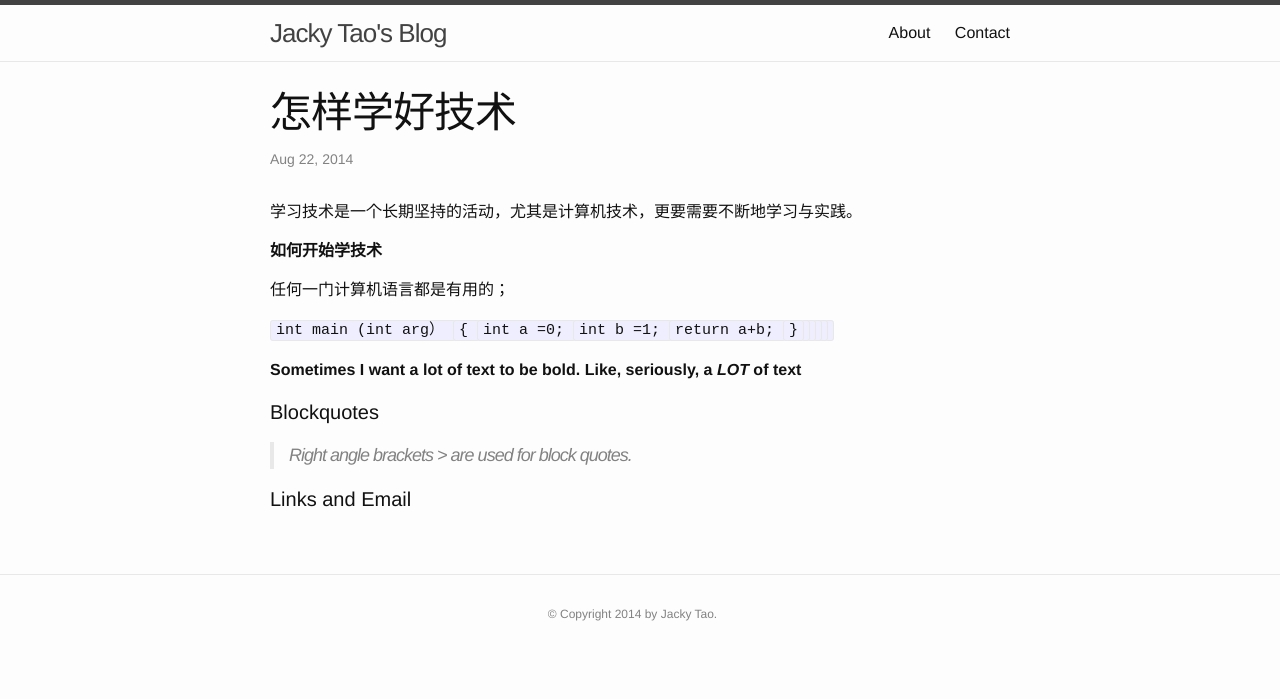
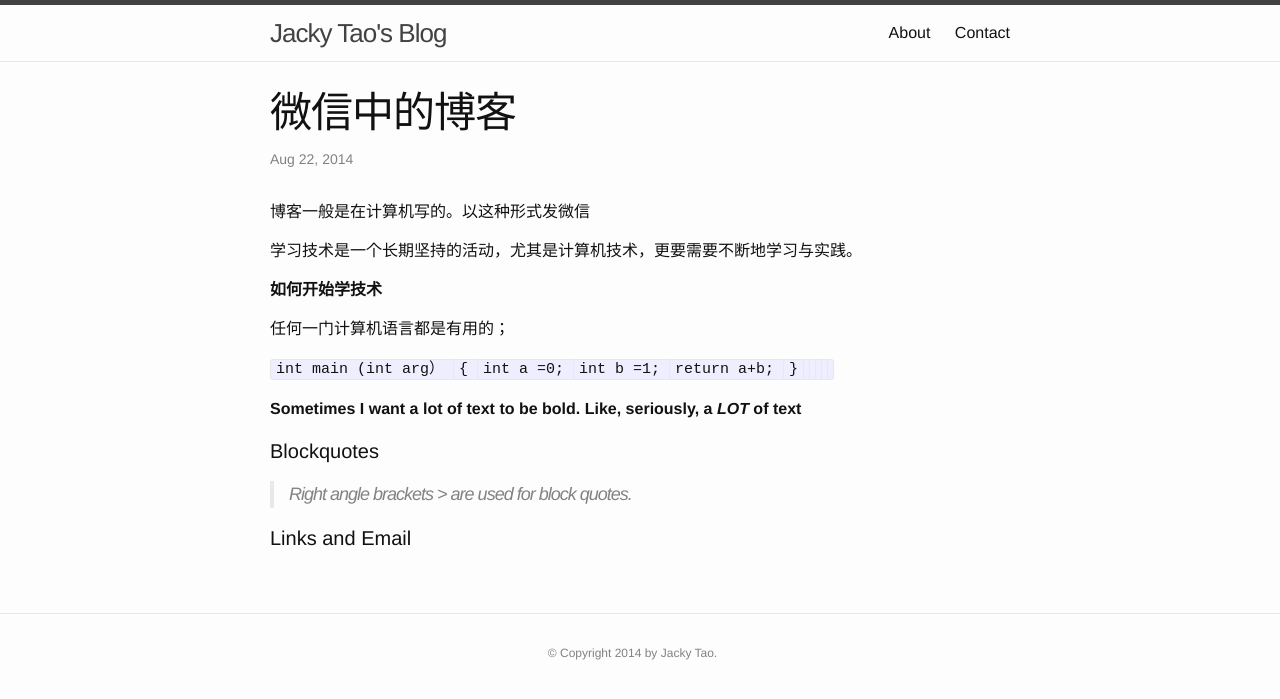
Before and after one commit to taohaolong/taohaolong.github.com, a Jekyll site: the page built from _posts/2014-08-22-writeb.markdown, in a window 1280 px wide. Shown: the top 699 px of the page. Built offline with Jekyll 4.4.1, drawn with Linux system fonts in a browser that asks for light colours.

Commit message:
Update 2014-08-22-writeb.markdown

```diff
--- a/_posts/2014-08-22-writeb.markdown
+++ b/_posts/2014-08-22-writeb.markdown
@@ -1,10 +1,13 @@
 ---
-title: "怎样学好技术"
+title: "微信中的博客"
 date: "2014-08-22 18:35:21"
 layout: post
 output: html_document
 categories: 陶浩
 ---
+
+
+博客一般是在计算机写的。以这种形式发微信
 
 学习技术是一个长期坚持的活动，尤其是计算机技术，更要需要不断地学习与实践。
 
```
